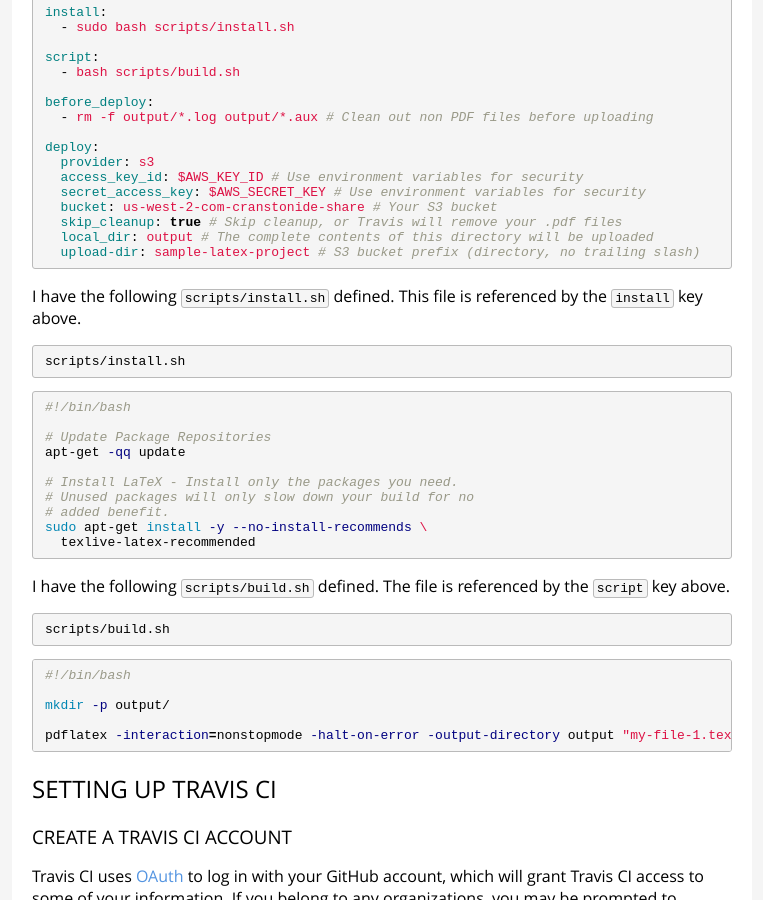
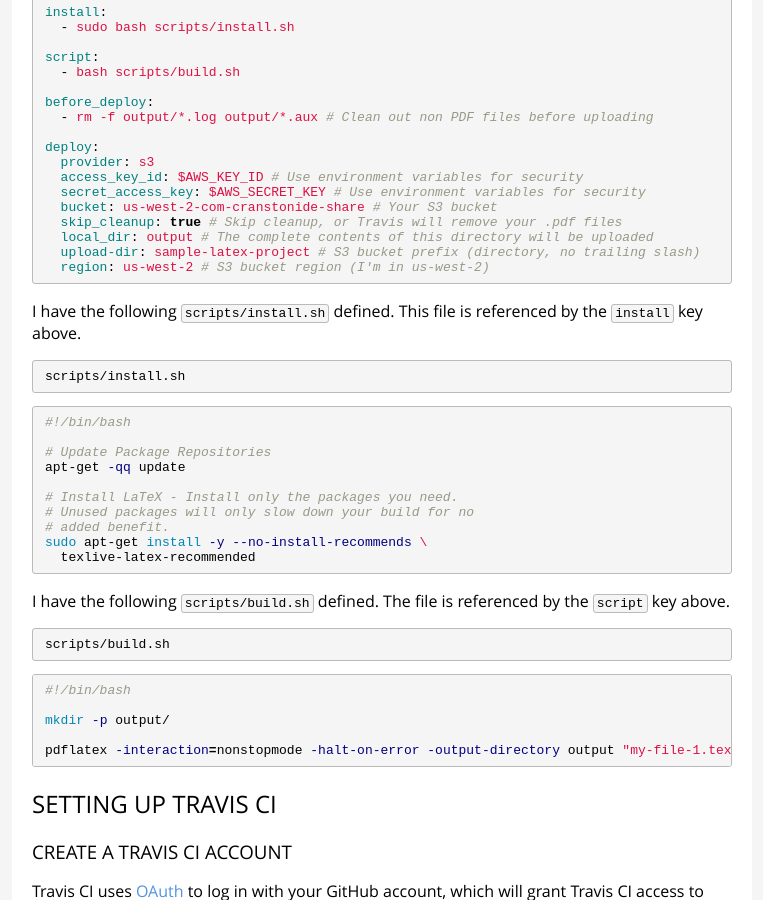
Before and after one commit to mide/mide.io, a Jekyll site: the page built from _posts/2017-03-04-automatic-publish-latex.md, in a window 1280 px wide and 900 px high, scrolled down 2527 px. Shown: the whole window, without its empty margins (258-1021 px from the left). Built offline with Jekyll 4.4.1, drawn with Linux system fonts in a browser that asks for light colours; some web fonts are replaced; Markdown is read by kramdown in place of the engine named in the settings; the table of contents is made by our own code.

Commit message:
Correct region in upload

````diff
--- a/_posts/2017-03-04-automatic-publish-latex.md
+++ b/_posts/2017-03-04-automatic-publish-latex.md
@@ -113,6 +113,7 @@ deploy:
   skip_cleanup: true # Skip cleanup, or Travis will remove your .pdf files
   local_dir: output # The complete contents of this directory will be uploaded
   upload-dir: sample-latex-project # S3 bucket prefix (directory, no trailing slash)
+  region: us-west-2 # S3 bucket region (I'm in us-west-2)
 ```
 
 I have the following `scripts/install.sh` defined. This file is referenced by the `install` key above.
````
Also changed, not shown: .travis.yml.
